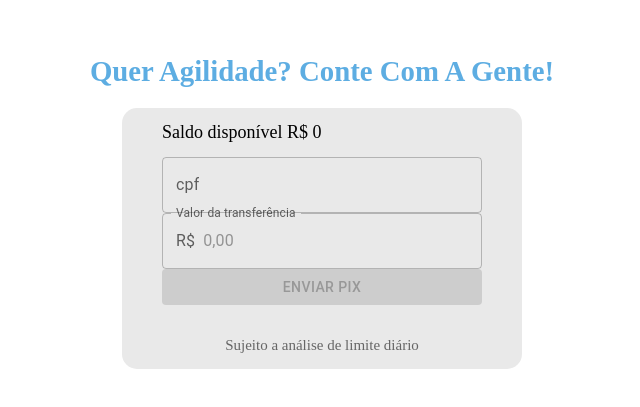
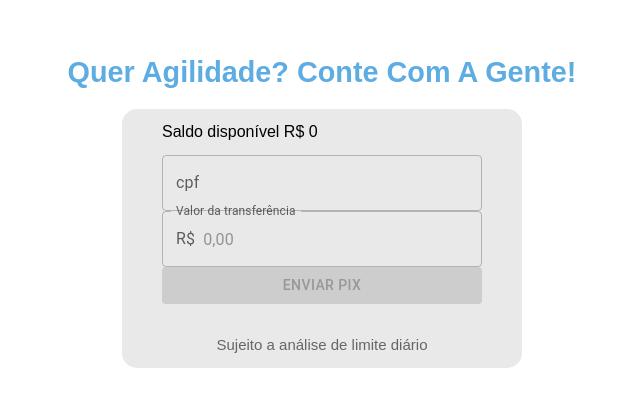
Before and after one commit to GabrielSiron/bloxs-challenge, a Next.js app in the folder app-bloxs/: page /pix in a window 1280 px wide. Shown: the part 201-608 px from the top of the page, without its empty margins (326-966 px from the left). Built offline with nearby package versions, Linux system fonts and the light colour scheme; no server answers.

Commit message:
style: add Poppins font to all pages

```diff
--- a/app-bloxs/src/app/layout.tsx
+++ b/app-bloxs/src/app/layout.tsx
@@ -1,8 +1,12 @@
 import type { Metadata } from 'next'
 import { Inter } from 'next/font/google'
+import { Poppins } from 'next/font/google'
 import './globals.css'
 
-const inter = Inter({ subsets: ['latin'] })
+const inter = Poppins({
+  subsets: ['latin'],
+  weight: '200'
+})
 
 export const metadata: Metadata = {
   title: 'Create Next App',
--- a/app-bloxs/src/styles/transfer_styles.module.css
+++ b/app-bloxs/src/styles/transfer_styles.module.css
@@ -28,6 +28,7 @@
     width: 100%;
     margin-bottom: 12px;
     font-size: 14px;
+    font-family: 'Poppins', sans-serif;
     color: #5dade2;
 }
 
@@ -50,6 +51,7 @@
 
 .subtitle {
     font-size: 1.8rem;
+    font-family: 'Poppins', sans-serif;
     margin: 10px;
     text-align: center;
     text-transform: capitalize;
@@ -65,18 +67,21 @@
     margin: 0;
     margin-top: 14px;
     margin-bottom: 14px;
-    font-size: 18px;
+    font-size: 16px;
     font-weight: 200;
+    font-family: 'Poppins', sans-serif;
     float: left;
 }
 
 .warning {
     margin-top: 32px;
     font-size: 15px;
+    font-family: 'Poppins', sans-serif;
     color: #666666;
 }
 
 .alert {
+    font-family: 'Poppins', sans-serif;
     position: fixed;
     justify-content: center;
     top: 70px;
```
Also changed, not shown: app-bloxs/src/components/sidemenu/styles.module.css (+5 -5 lines), app-bloxs/src/styles/about.module.css (+4 -3 lines).
